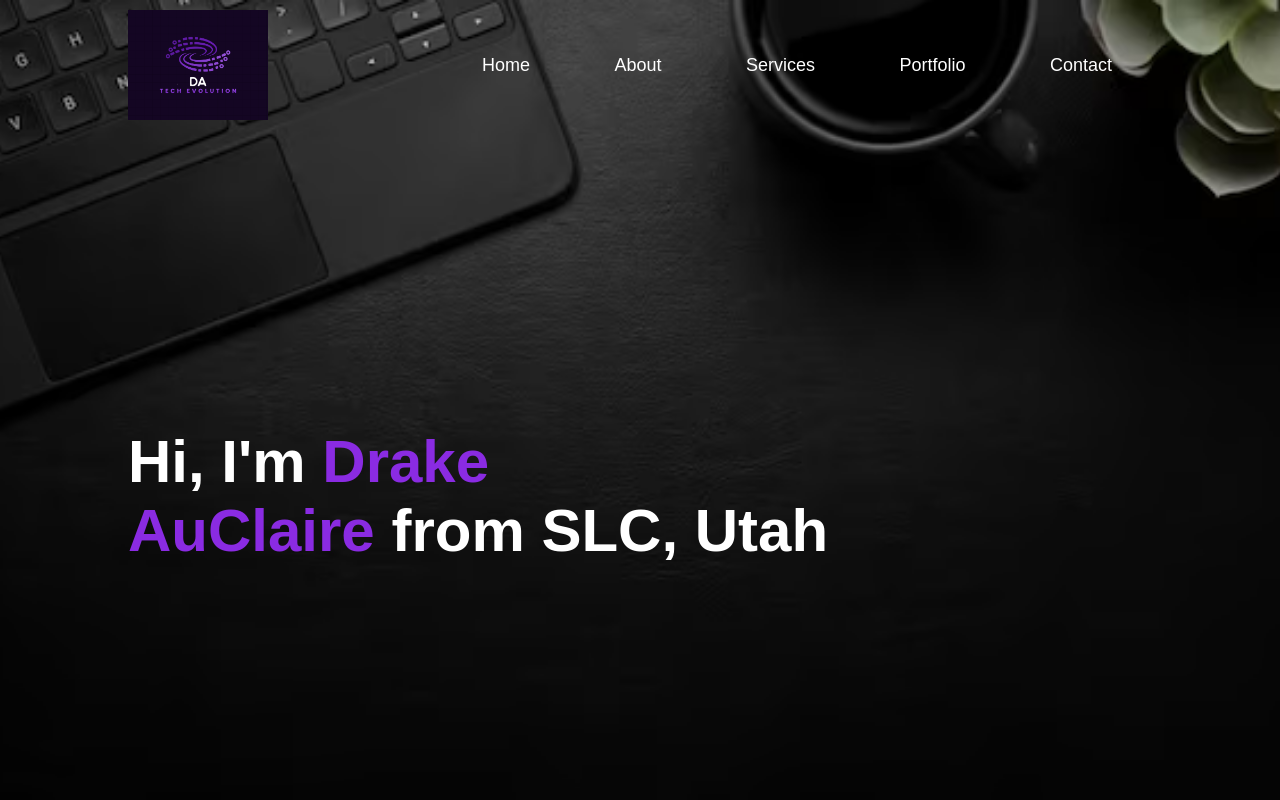
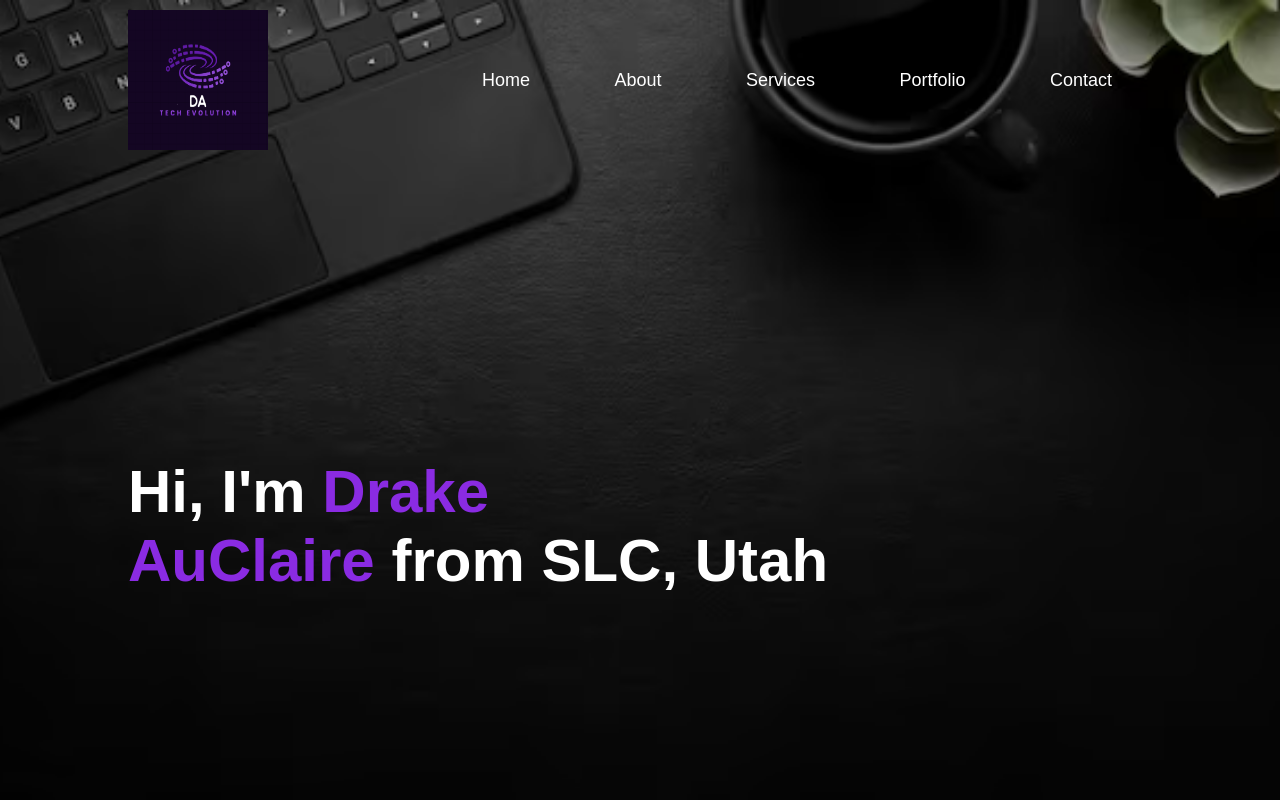
Before and after one commit to drizzy2004/PortfolioWebsite, a plain HTML site: page portfolio_website/index.html in a window 1280 px wide. Shown: the top 800 px of the page. Drawn offline with Linux system fonts and the light colour scheme; files whose address does not match are found by name.

Commit message:
logo updates #2

```diff
--- a/portfolio_website/style.css
+++ b/portfolio_website/style.css
@@ -39,7 +39,7 @@ nav {
 
 .logo {
     width: 140px;
-    color: rgb(41, 40, 37);
+    height: 140px;
 }
 
 
```
